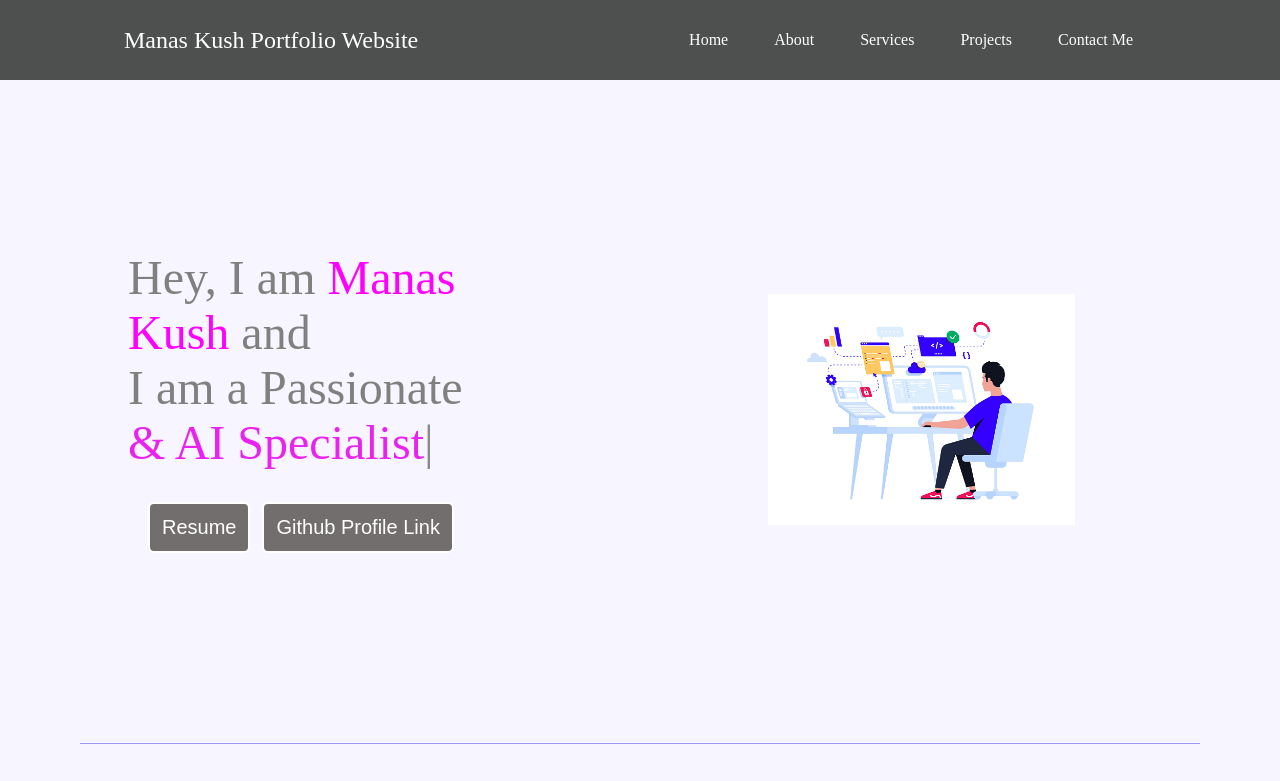
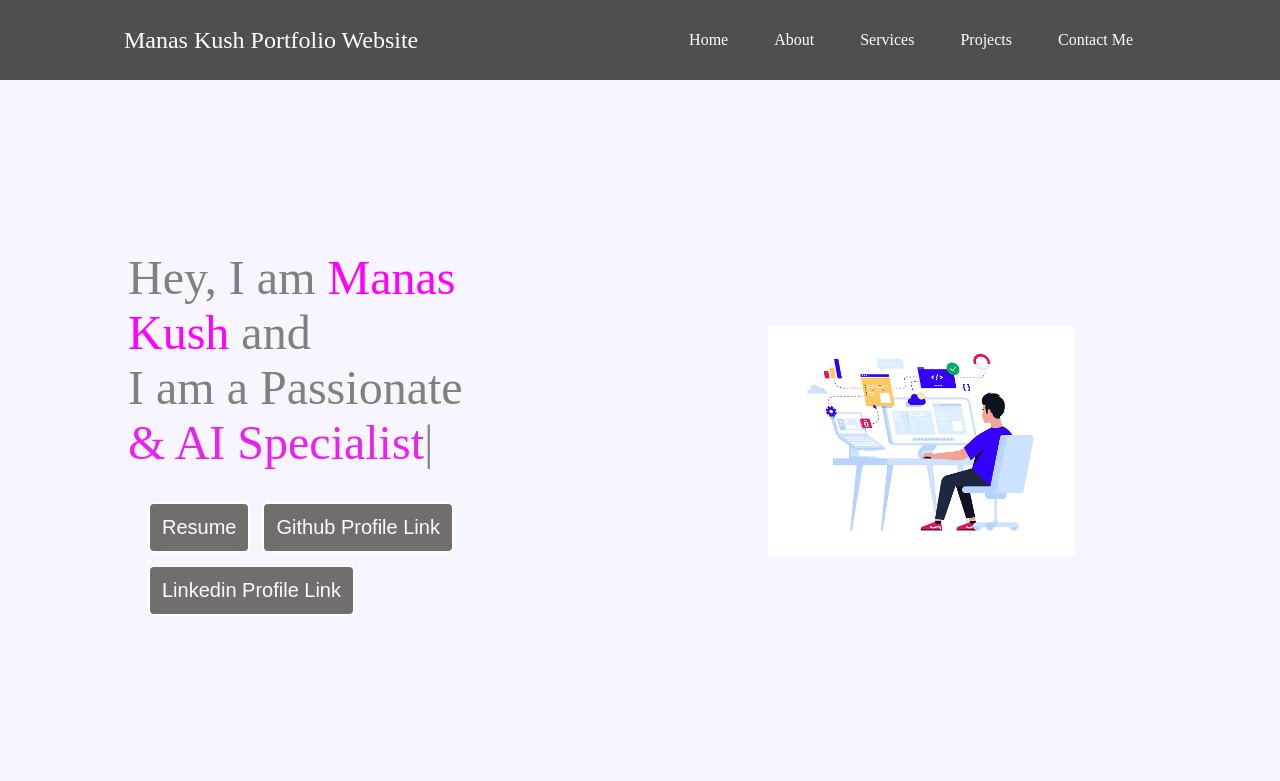
Before and after one commit to manaskush/Portfolio, a plain HTML site: page index.html in a window 1280 px wide. Shown: the top 781 px of the page. Drawn offline with nearby package versions, Linux system fonts and the light colour scheme.

Commit message:
Update index.html

```diff
--- a/index.html
+++ b/index.html
@@ -143,6 +143,7 @@
                 <div class="button">
                     <a href="https://drive.google.com/file/d/10dobQFtbDMMJ6ZKrCm4HHTt_esZvCS4e/view?usp=sharing"><button class="btn" onclick="">Resume</button></a>
                     <a href="https://github.com/manaskush"><button class="btn">Github Profile Link</button></a>
+                    <a href="https://www.linkedin.com/in/manas-kush-7a22b3184/"><button class="btn">Linkedin Profile Link</button></a>
                     </div>
             </div>
             <div class="rightSection">
```
